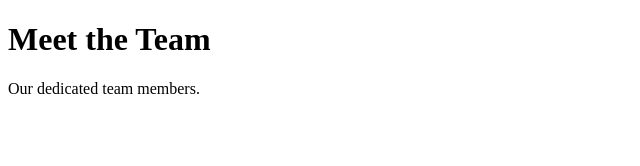
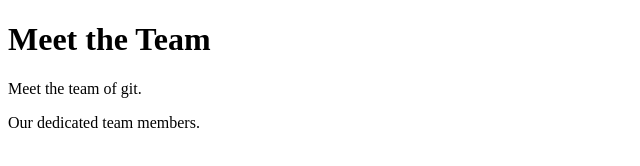
Before and after one commit to charite-uwatwembi/Gym_Git_Exercise_Solutions, a plain HTML site: page team.html in a window 1280 px wide. Shown: the whole page, without its empty margins (0-640 px from the left). Drawn offline with Linux system fonts and the light colour scheme.

```diff
--- a/team.html
+++ b/team.html
@@ -7,6 +7,7 @@
 </head>
 <body>
     <h1>Meet the Team</h1>
+    <p>Meet the team of git.</p>
     <p>Our dedicated team members.</p>
 </body>
 </html>
```
